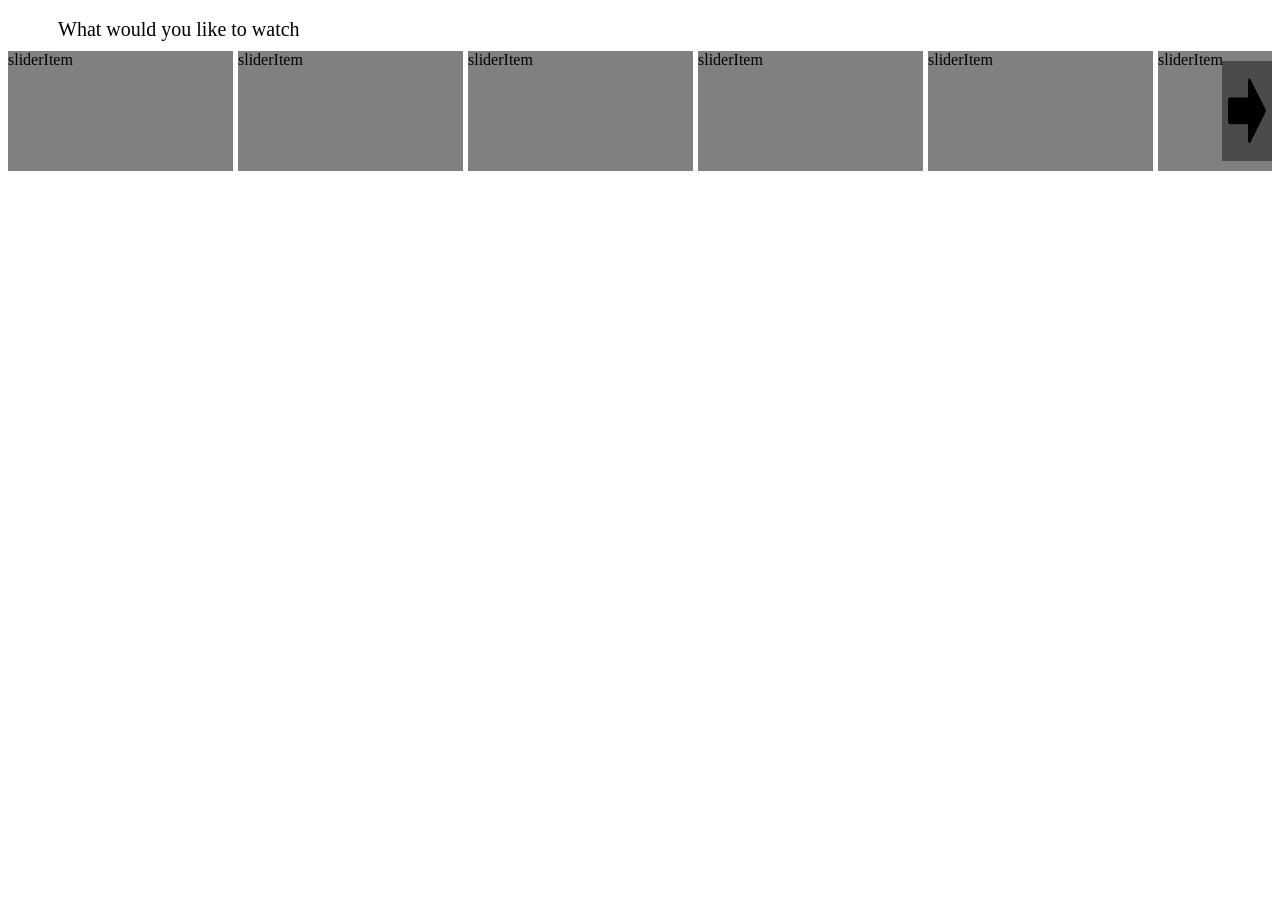
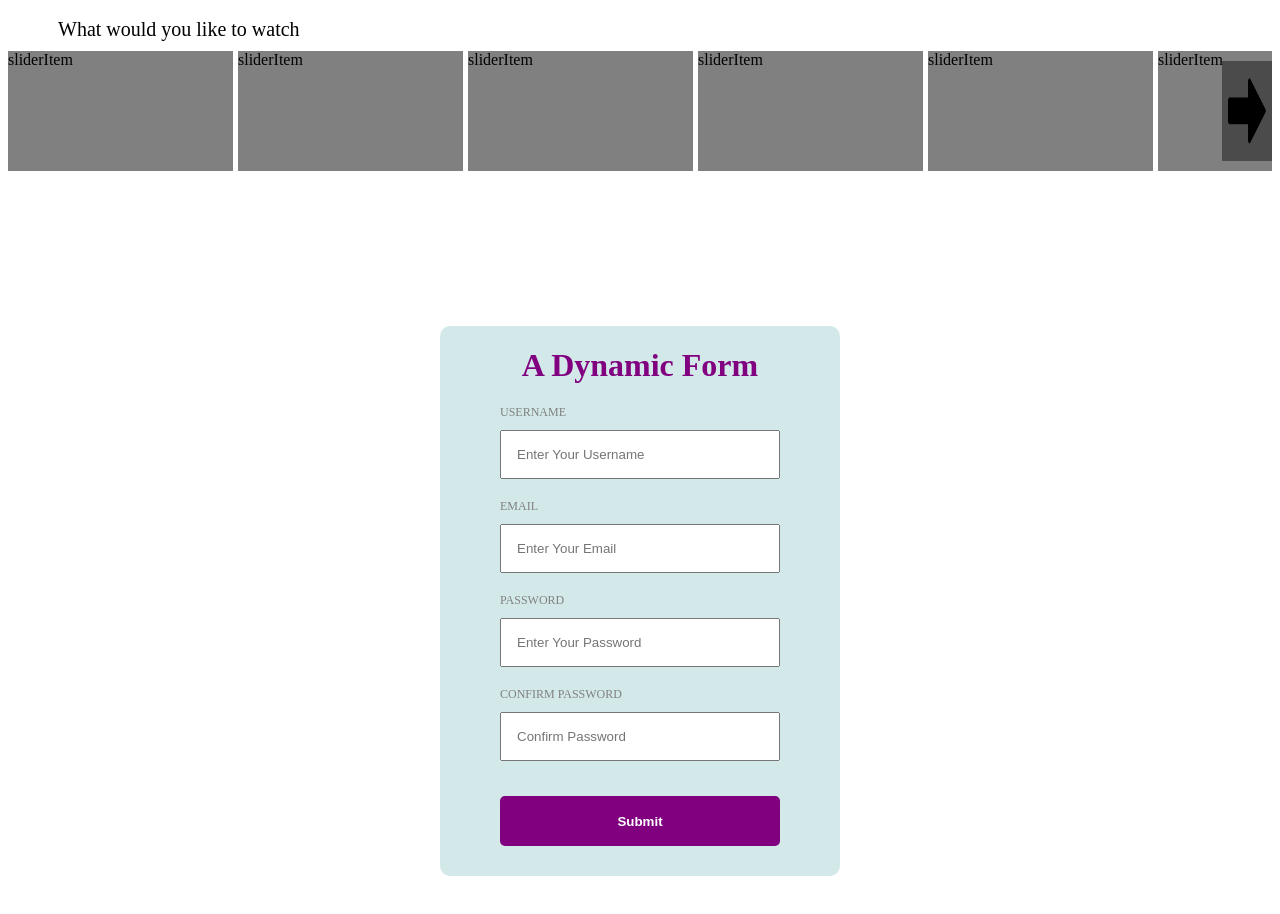
Before and after one commit to rahulverma1007199/react-practice, a React (Create React App) app: page / in a window 1280 px wide. Shown: the top 914 px of the page. Before the commit the page ends 800 px from the top, so only its background shows below. Built offline with nearby package versions, Linux system fonts and the light colour scheme.

Commit message:
form and slider added

```diff
--- a/src/App.js
+++ b/src/App.jsx
@@ -1,9 +1,12 @@
 import Slider from "./components/slider/Slider.jsx";
 import "./app.scss";
+import Form from "./components/form/Form.jsx";
 function App() {
   return (
     <div className="app">
       < Slider />
+      <div className="divider"></div>
+      <Form />
     </div>
   );
 }
--- a/src/app.scss
+++ b/src/app.scss
@@ -1,3 +1,7 @@
 .app{
     overflow: hidden;
+
+    .divider{
+        margin: 30px 0px;
+    }
 }
--- /dev/null
+++ b/src/components/form/Form.jsx
@@ -0,0 +1,81 @@
+import { useState } from "react";
+import FormInput from "../formInput/FormInput";
+import "./form.scss";
+
+const Form = () => {
+  const [values, setValues] = useState({
+    username: "",
+    email: "",
+    password: "",
+    confirmPassword: "",
+  });
+
+  const inputs = [
+    {
+      id: 1,
+      name: "username",
+      type: "text",
+      placeholder: "Enter Your Username",
+      label: "USERNAME",
+      errorMessage : "Please Add Username ",
+      pattern : "^(?=[a-zA-Z0-9._]{8,20}$)(?!.*[_.]{2})[^_.].*[^_.]$",
+      require:true
+    },
+    {
+      id: 2,
+      name: "email",
+      type: "email",
+      placeholder: "Enter Your Email",
+      label: "EMAIL",
+      errorMessage : "Please Add Email Address ",
+      pattern : "[a-z0-9._%+-]+@[a-z0-9.-]+\.[a-z]{2,4}$",
+      require:true
+    },
+    {
+      id: 3,
+      name: "password",
+      type: "password",
+      placeholder: "Enter Your Password",
+      label: "PASSWORD",
+      errorMessage : "Please Type Password ",
+      require:true,
+    },
+    {
+      id: 4,
+      name: "confirmPassword",
+      type: "password",
+      placeholder: "Confirm Password",
+      label: "CONFIRM PASSWORD",
+      pattern : values.password,
+      errorMessage : "Password is not matched",
+      require:true
+    },
+  ];
+
+  console.log(values);
+  const handleSubmit = (e) => {
+    e.preventDefault();
+  }
+
+  const onChange = (e) => {
+    setValues({...values, [e.target.name]:e.target.value});
+  }
+  return (
+    <div className="form">
+      <form onSubmit={handleSubmit}>
+        <h1>A Dynamic Form</h1>
+        {inputs.map((input) => (
+          <FormInput
+            key={input.id}
+            {...input}
+            value={values[input.name]}
+            onChange={onChange}
+          />
+        ))}
+        <button>Submit</button>
+      </form>
+    </div>
+  );
+};
+
+export default Form;
--- /dev/null
+++ b/src/components/form/form.scss
@@ -0,0 +1,30 @@
+.form{
+    display: flex;
+    align-items: center;
+    justify-content: center;
+    height: 100vh;
+
+    form{
+        background-color: rgba(0, 128, 128, 0.174);
+        padding: 0px 60px;
+        border-radius: 10px;
+
+        h1{
+            color: purple;
+            text-align: center;
+        }
+        button{
+            width: 100%;
+            height: 50px;
+            padding: 10px;
+            border: none;
+            background-color: purple;
+            color: white;
+            border-radius:5px;
+            font-weight: bold;
+            cursor: pointer;
+            margin-top: 15px;
+            margin-bottom: 30px;
+        }
+    }
+}
--- /dev/null
+++ b/src/components/formInput/FormInput.jsx
@@ -0,0 +1,19 @@
+import { useState } from 'react';
+import './formInput.scss';
+
+const FormInput = (props) => {
+    const {label,errorMessage ,onChange, id, ...inputProps} = props;
+    const [focused,setFocused] = useState(false);
+    const handleFocus = (e) => {
+        setFocused(true);
+    }
+  return (
+    <div className='formInput'>
+        <label >{label}</label>
+        <input {...inputProps}  onFocus= {()=> (inputProps.name === "confirmPassword" && setFocused(true))} onChange= {onChange} onBlur={handleFocus} focused={focused.toString()}/>
+        <span>{errorMessage}</span>
+    </div>
+  )
+}
+
+export default FormInput
--- /dev/null
+++ b/src/components/formInput/formInput.scss
@@ -0,0 +1,28 @@
+.formInput{
+
+    display: flex;
+    flex-direction: column;
+    width: 280px;
+    border: 5px;
+    margin: 10px 0px;
+    input{
+        padding: 15px;
+        margin: 10px 0px;
+    }
+    label{
+        font-size: 12px;
+        color: grey;
+    }
+    span{
+        font-size: 12px;
+        padding: 3px;
+        color: red;
+        display: none;
+    }
+    input:invalid[focused = "true"]{
+        border: 1px solid red
+    };
+    input:invalid[focused = "true"]~span{
+        display: block;
+    }
+}
```
